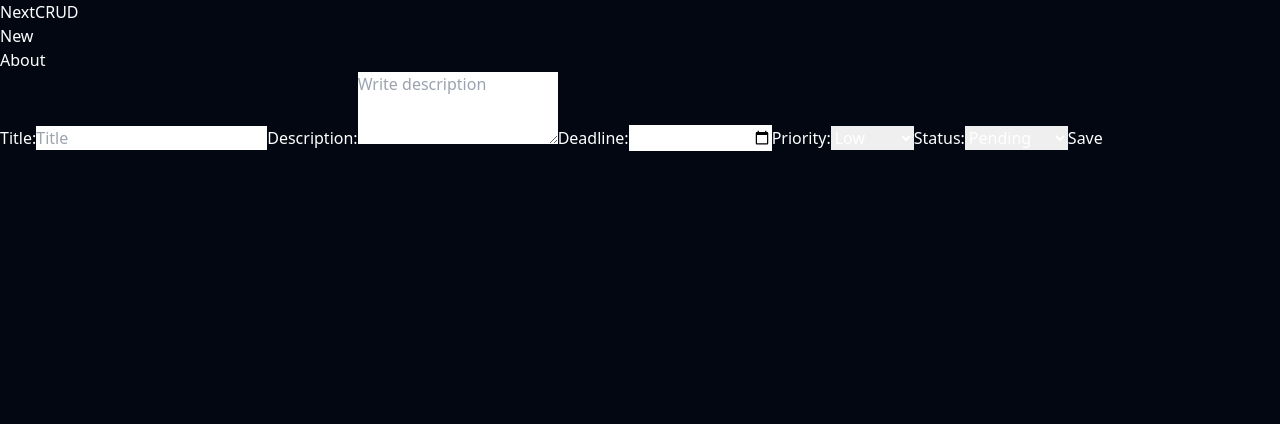
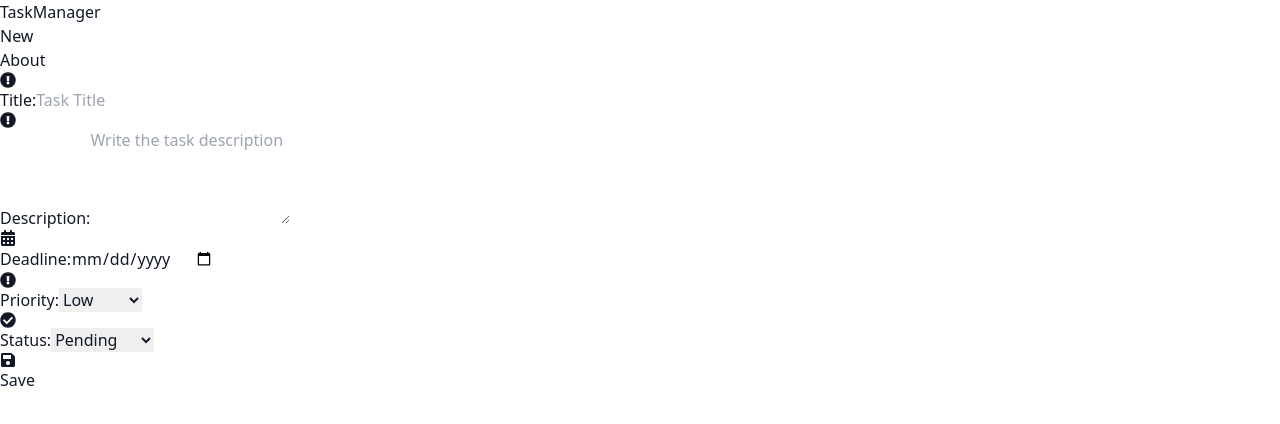
Before and after one commit to chjuca/next-prisma, a Next.js app: page /new in a window 1280 px wide. Shown: the top 424 px of the page. Built offline with nearby package versions, Linux system fonts and the light colour scheme.

Commit message:
🎨 Improve structure

```diff
--- a/package.json
+++ b/package.json
@@ -14,7 +14,8 @@
     "date-fns": "^4.1.0",
     "next": "15.0.2",
     "react": "19.0.0-rc-02c0e824-20241028",
-    "react-dom": "19.0.0-rc-02c0e824-20241028"
+    "react-dom": "19.0.0-rc-02c0e824-20241028",
+    "react-icons": "^5.3.0"
   },
   "devDependencies": {
     "eslint": "^8",
--- a/src/app/globals.css
+++ b/src/app/globals.css
@@ -2,7 +2,6 @@
 @tailwind components;
 @tailwind utilities;
 
-
 body {
-    @apply bg-gray-950 text-white;
+    @apply bg-white text-gray-900;
 }
--- a/src/app/layout.jsx
+++ b/src/app/layout.jsx
@@ -2,7 +2,7 @@ import Navbar from "@/components/Navbar";
 import "./globals.css";
 
 export const metadata = {
-  title: "Next App with Prisma",
+  title: "TaskManager with Prisma",
   description: "This is a practice project using Next.js, styled with Tailwind CSS.",
 };
 
--- a/src/app/new/page.jsx
+++ b/src/app/new/page.jsx
@@ -1,6 +1,7 @@
 'use client'
 
 import { useRouter } from "next/navigation";
+import { FaCalendarAlt, FaExclamationCircle, FaCheckCircle, FaTrashAlt, FaSave } from 'react-icons/fa';
 import { useEffect, useState } from "react";
 import { use } from "react";
 
@@ -73,51 +74,64 @@ function NewPage({ params }) {
     };
 
     return (
-        <div className="h-screen flex justify-center items-center">
+        <div className="h-screen flex justify-center items-center bg-gray-100">
             <form
-                className="bg-slate-800 p-10 w-1/4"
+                className="bg-white p-8 w-96 rounded-lg shadow-lg border border-gray-300"
                 onSubmit={onSubmit}
             >
-                <label htmlFor="title" className="font-bold text-sm">
-                    Title:
+
+                {/* Título */}
+                <div className="mb-4">
+                    <label htmlFor="title" className="font-semibold text-gray-700 text-sm flex items-center gap-2">
+                        <FaExclamationCircle className="text-blue-500" /> Title:
                     </label>
                     <input
                         type="text"
-                    className="border border-gray-400 p-2 mb-4 w-full text-black"
-                    placeholder="Title"
+                        className="border border-gray-300 p-3 mb-4 w-full rounded-md text-gray-700 focus:ring-2 focus:ring-blue-500"
+                        placeholder="Task Title"
                         id="title"
                         onChange={(e) => setTitle(e.target.value)}
                         value={title}
                     />
-                <label htmlFor="description" className="font-bold text-sm">
-                    Description:
+                </div>
+
+                {/* Descripción */}
+                <div className="mb-4">
+                    <label htmlFor="description" className="font-semibold text-gray-700 text-sm flex items-center gap-2">
+                        <FaExclamationCircle className="text-blue-500" /> Description:
                     </label>
                     <textarea
-                    rows="3"
-                    className="border border-gray-400 p-2 mb-4 w-full text-black"
-                    placeholder="Write description"
+                        rows="4"
+                        className="border border-gray-300 p-3 mb-4 w-full rounded-md text-gray-700 focus:ring-2 focus:ring-blue-500"
+                        placeholder="Write the task description"
                         id="description"
                         onChange={(e) => setDescription(e.target.value)}
                         value={description}
                     ></textarea>
+                </div>
 
-                <label htmlFor="deadline" className="font-bold text-sm">
-                    Deadline:
+                {/* Deadline */}
+                <div className="mb-4">
+                    <label htmlFor="deadline" className="font-semibold text-gray-700 text-sm flex items-center gap-2">
+                        <FaCalendarAlt className="text-blue-500" /> Deadline:
                     </label>
                     <input
                         type="date"
-                    className="border border-gray-400 p-2 mb-4 w-full text-black"
+                        className="border border-gray-300 p-3 mb-4 w-full rounded-md text-gray-700 focus:ring-2 focus:ring-blue-500"
                         id="deadline"
                         onChange={(e) => setDeadline(e.target.value)}
                         value={deadline}
                     />
+                </div>
 
-                <label htmlFor="priority" className="font-bold text-sm">
-                    Priority:
+                {/* Prioridad */}
+                <div className="mb-4">
+                    <label htmlFor="priority" className="font-semibold text-gray-700 text-sm flex items-center gap-2">
+                        <FaExclamationCircle className="text-blue-500" /> Priority:
                     </label>
                     <select
                         id="priority"
-                    className="border border-gray-400 p-2 mb-4 w-full text-black"
+                        className="border border-gray-300 p-3 mb-4 w-full rounded-md text-gray-700 focus:ring-2 focus:ring-blue-500"
                         onChange={(e) => setPriority(Number(e.target.value))}
                         value={priority}
                     >
@@ -125,12 +139,15 @@ function NewPage({ params }) {
                         <option value={2}>Medium</option>
                         <option value={3}>High</option>
                     </select>
+                </div>
 
-                <label htmlFor="status" className="font-bold text-sm">
-                    Status:
+                {/* Estado */}
+                <div className="mb-6">
+                    <label htmlFor="status" className="font-semibold text-gray-700 text-sm flex items-center gap-2">
+                        <FaCheckCircle className="text-blue-500" /> Status:
                     </label>
                     <select
-                    className="border border-gray-400 p-2 mb-4 w-full text-black"
+                        className="border border-gray-300 p-3 mb-4 w-full rounded-md text-gray-700 focus:ring-2 focus:ring-blue-500"
                         id="status"
                         onChange={(e) => setStatus(e.target.value)}
                         value={status}
@@ -138,19 +155,24 @@ function NewPage({ params }) {
                         <option value="PENDING">Pending</option>
                         <option value="COMPLETED">Completed</option>
                     </select>
+                </div>
 
-                <button className="bg-blue-500 hover:bg-blue-700 text-white font-bold py-2 px-4 rounded">
-                    Save
+                {/* Botones */}
+                <div className="flex justify-between">
+                <button className="bg-blue-500 hover:bg-blue-700 text-white font-semibold py-2 px-4 rounded-lg transition duration-300 flex items-center">
+                    <FaSave className="mr-2" /> Save
                 </button>
                     {id && (
                         <button
-                        className="bg-red-500 hover:bg-red-700 text-white font-bold py-2 px-4 rounded ml-4"
+                            className="bg-red-500 hover:bg-red-700 text-white font-semibold py-2 px-4 rounded-lg transition duration-300"
                             type="button"
                             onClick={deleteTask}
                         >
+                            <FaTrashAlt className="inline mr-2" />
                             Delete
                         </button>
                     )}
+                </div>
             </form>
         </div>
     );
--- a/src/components/Navbar.jsx
+++ b/src/components/Navbar.jsx
@@ -2,20 +2,24 @@ import Link from "next/link";
 
 export default function Navbar(){
     return (
-        <nav className="bg-slate-900">
+        <nav className="bg-white border-b border-gray-200">
           <div className="container mx-auto flex justify-between items-center py-3">
-                <h3 className="font-bold text-3xl">
-                    <Link href="/"> NextCRUD </Link>
+            <h3 className="font-bold text-3xl text-gray-800">
+              <Link href="/"> TaskManager </Link>
             </h3>
             <ul className="flex gap-x-2 text-lg font-bold">
               <li>
-                        <Link href="/new" className="text-slate-300 hover:text-slate-200">New</Link>
+                <Link href="/new" className="text-gray-600 hover:text-gray-800">
+                  New
+                </Link>
               </li>
               <li>
-                        <Link href="/about" className="text-slate-300 hover:text-slate-200">About</Link>
+                <Link href="/about" className="text-gray-600 hover:text-gray-800">
+                  About
+                </Link>
               </li>
             </ul>
           </div>
         </nav>
-    )
+      );
 }
```
Also changed, not shown: src/app/not-found.jsx (+5 -5 lines), src/app/page.jsx (+6 -2 lines), src/components/TaskCard.jsx (+71 -10 lines), 1 other file (tests, documents, lock files or other folders). Lines whose indentation alone changed are shown as unchanged.
